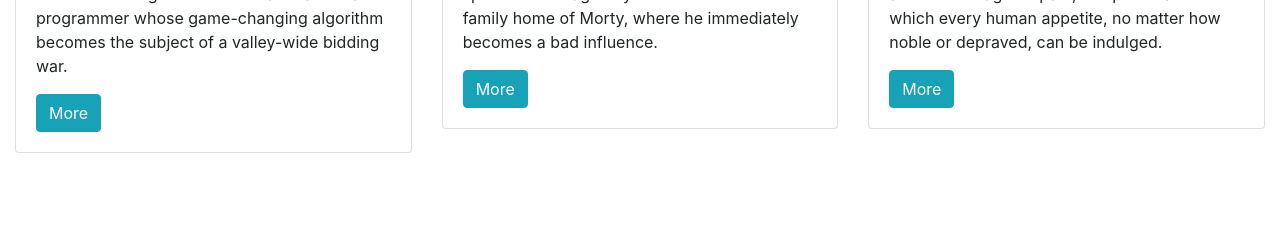
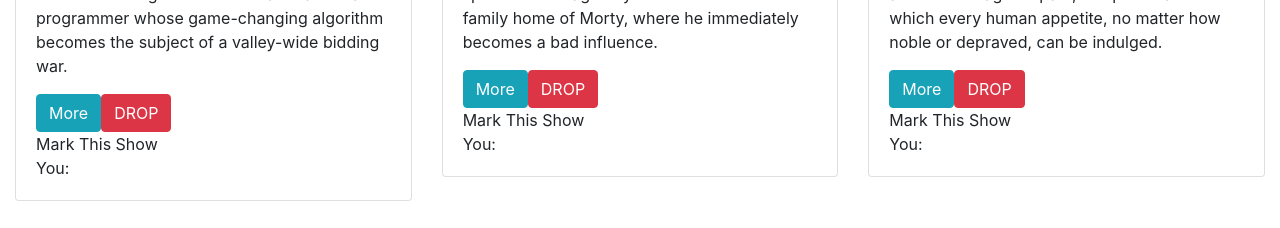
Before and after one commit to BashayerNouri/Track_My_Shows, a React (Create React App) app: page / in a window 1280 px wide. Shown: the part 569-797 px from the top of the page. Built offline with nearby package versions, Linux system fonts and the light colour scheme.

Commit message:
working on the mark shows

```diff
--- a/package.json
+++ b/package.json
@@ -14,9 +14,12 @@
     "react": "^16.12.0",
     "react-bootstrap": "^1.0.0-beta.16",
     "react-dom": "^16.12.0",
+    "react-dropdown": "^1.6.4",
+    "react-redux": "^7.2.0",
     "react-router": "^5.1.2",
     "react-router-dom": "^5.1.2",
-    "react-scripts": "3.4.0"
+    "react-scripts": "3.4.0",
+    "redux": "^4.0.5"
   },
   "scripts": {
     "start": "react-scripts start",
--- /dev/null
+++ b/src/Components/Dropdown.js
@@ -0,0 +1,220 @@
+import React, { Component } from 'react'
+import ReactDOM from 'react-dom'
+import classNames from 'classnames'
+
+const DEFAULT_PLACEHOLDER_STRING = 'Select...'
+
+class Dropdown extends Component {
+  constructor (props) {
+    super(props)
+    this.state = {
+      selected: this.parseValue(props.value, props.options) || {
+        label: typeof props.placeholder === 'undefined' ? DEFAULT_PLACEHOLDER_STRING : props.placeholder,
+        value: ''
+      },
+      isOpen: false
+    }
+    this.mounted = true
+    this.handleDocumentClick = this.handleDocumentClick.bind(this)
+    this.fireChangeEvent = this.fireChangeEvent.bind(this)
+  }
+
+  componentWillReceiveProps (newProps) {
+    if (newProps.value) {
+      var selected = this.parseValue(newProps.value, newProps.options)
+      if (selected !== this.state.selected) {
+        this.setState({selected: selected})
+      }
+    } else {
+      this.setState({selected: {
+        label: typeof newProps.placeholder === 'undefined' ? DEFAULT_PLACEHOLDER_STRING : newProps.placeholder,
+        value: ''
+      }})
+    }
+  }
+
+  componentDidMount () {
+    document.addEventListener('click', this.handleDocumentClick, false)
+    document.addEventListener('touchend', this.handleDocumentClick, false)
+  }
+
+  componentWillUnmount () {
+    this.mounted = false
+    document.removeEventListener('click', this.handleDocumentClick, false)
+    document.removeEventListener('touchend', this.handleDocumentClick, false)
+  }
+
+  handleMouseDown (event) {
+    if (this.props.onFocus && typeof this.props.onFocus === 'function') {
+      this.props.onFocus(this.state.isOpen)
+    }
+    if (event.type === 'mousedown' && event.button !== 0) return
+    event.stopPropagation()
+    event.preventDefault()
+
+    if (!this.props.disabled) {
+      this.setState({
+        isOpen: !this.state.isOpen
+      })
+    }
+  }
+
+  parseValue (value, options) {
+    let option
+
+    if (typeof value === 'string') {
+      for (var i = 0, num = options.length; i < num; i++) {
+        if (options[i].type === 'group') {
+          const match = options[i].items.filter(item => item.value === value)
+          if (match.length) {
+            option = match[0]
+          }
+        } else if (typeof options[i].value !== 'undefined' && options[i].value === value) {
+          option = options[i]
+        }
+      }
+    }
+
+    return option || value
+  }
+
+  setValue (value, label) {
+    let newState = {
+      selected: {
+        value,
+        label},
+      isOpen: false
+    }
+    this.fireChangeEvent(newState)
+    this.setState(newState)
+  }
+
+  fireChangeEvent (newState) {
+    if (newState.selected !== this.state.selected && this.props.onChange) {
+      this.props.onChange(newState.selected)
+    }
+  }
+
+  renderOption (option) {
+    let value = option.value
+    if (typeof value === 'undefined') {
+      value = option.label || option
+    }
+    let label = option.label || option.value || option
+    let isSelected = value === this.state.selected.value || value === this.state.selected
+
+    const classes = {
+      [`${this.props.baseClassName}-option`]: true,
+      [option.className]: !!option.className,
+      'is-selected': isSelected
+    }
+
+    const optionClass = classNames(classes)
+
+    return (
+      <div
+        key={value}
+        className={optionClass}
+        onMouseDown={this.setValue.bind(this, value, label)}
+        onClick={this.setValue.bind(this, value, label)}
+        role='option'
+        aria-selected={isSelected ? 'true' : 'false'}>
+        {label}
+      </div>
+    )
+  }
+
+  buildMenu () {
+    let { options, baseClassName } = this.props
+    let ops = options.map((option) => {
+      if (option.type === 'group') {
+        let groupTitle = (<div className={`${baseClassName}-title`}>
+          {option.name}
+        </div>)
+        let _options = option.items.map((item) => this.renderOption(item))
+
+        return (
+          <div className={`${baseClassName}-group`} key={option.name} role='listbox' tabIndex='-1'>
+            {groupTitle}
+            {_options}
+          </div>
+        )
+      } else {
+        return this.renderOption(option)
+      }
+    })
+
+    return ops.length ? ops : <div className={`${baseClassName}-noresults`}>
+                                No options found
+    </div>
+  }
+
+  handleDocumentClick (event) {
+    if (this.mounted) {
+      if (!ReactDOM.findDOMNode(this).contains(event.target)) {
+        if (this.state.isOpen) {
+          this.setState({ isOpen: false })
+        }
+      }
+    }
+  }
+
+  isValueSelected () {
+    return typeof this.state.selected === 'string' || this.state.selected.value !== ''
+  }
+
+  render () {
+    const { baseClassName, controlClassName, placeholderClassName, menuClassName, arrowClassName, arrowClosed, arrowOpen, className } = this.props
+
+    const disabledClass = this.props.disabled ? 'Dropdown-disabled' : ''
+    const placeHolderValue = typeof this.state.selected === 'string' ? this.state.selected : this.state.selected.label
+
+    const dropdownClass = classNames({
+      [`${baseClassName}-root`]: true,
+      [className]: !!className,
+      'is-open': this.state.isOpen
+    })
+    const controlClass = classNames({
+      [`${baseClassName}-control`]: true,
+      [controlClassName]: !!controlClassName,
+      [disabledClass]: !!disabledClass
+    })
+    const placeholderClass = classNames({
+      [`${baseClassName}-placeholder`]: true,
+      [placeholderClassName]: !!placeholderClassName,
+      'is-selected': this.isValueSelected()
+    })
+    const menuClass = classNames({
+      [`${baseClassName}-menu`]: true,
+      [menuClassName]: !!menuClassName
+    })
+    const arrowClass = classNames({
+      [`${baseClassName}-arrow`]: true,
+      [arrowClassName]: !!arrowClassName
+    })
+
+    const value = (<div className={placeholderClass}>
+      {placeHolderValue}
+    </div>)
+    const menu = this.state.isOpen ? <div className={menuClass} aria-expanded='true'>
+      {this.buildMenu()}
+    </div> : null
+
+    return (
+      <div className={dropdownClass}>
+        <div className={controlClass} onMouseDown={this.handleMouseDown.bind(this)} onTouchEnd={this.handleMouseDown.bind(this)} aria-haspopup='listbox'>
+          {value}
+          <div className={`${baseClassName}-arrow-wrapper`}>
+            {arrowOpen && arrowClosed
+              ? this.state.isOpen ? arrowOpen : arrowClosed
+              : <span className={arrowClass} />}
+          </div>
+        </div>
+        {menu}
+      </div>
+    )
+  }
+}
+
+Dropdown.defaultProps = { baseClassName: 'Dropdown' }
+export default Dropdown
--- a/src/Components/HomePage.js
+++ b/src/Components/HomePage.js
@@ -1,4 +1,5 @@
 import React, { Component } from "react";
+import { connect } from "react-redux";
 
 //Components
 import ShowsList from "./ShowsList";
@@ -25,11 +26,16 @@ class HomePage extends Component {
         <div className="container-responsive">
         <div className="col-12">
           <SearchBar filterShows={this.filterShows} />
-          <ShowsList filteredShows={this.state.filteredShows} />
+          <ShowsList shows={this.props.shows} filteredShows={this.state.filteredShows} />
         </div>
       </div>
     );
   }
 }
+const mapStateToProps = state => {
+  return {
+    shows: state.shows
+  };
+};
 
-export default HomePage;
+export default connect(mapStateToProps)(HomePage);
--- /dev/null
+++ b/src/Components/MarkShow.js
@@ -0,0 +1,37 @@
+import React, { Component } from 'react'
+import Dropdown from './Dropdown.js'
+
+const options = [
+  'Watching This Show.', 'Want to Watch This Show.', 'Finished This Show.'
+]
+
+class MarkShow extends Component {
+  constructor (props) {
+    super(props)
+    this.state = {
+      selected: ''
+    }
+    this._onSelect = this._onSelect.bind(this)
+  }
+
+  _onSelect (option) {
+    console.log('You selected ', option.label)
+    this.setState({selected: option})
+  }
+
+  render () {
+    const defaultOption = this.state.selected
+    const placeHolderValue = typeof this.state.selected === 'string' ? this.state.selected : this.state.selected.label
+
+    return (
+      <section>
+        <Dropdown options={options} onChange={this._onSelect} value={defaultOption} placeholder="Mark This Show" />
+        <div className='result'>
+          You:
+          <strong> {placeHolderValue} </strong>
+        </div>
+      </section>
+    )
+  }
+}
+export default MarkShow
--- a/src/Components/ShowCard.js
+++ b/src/Components/ShowCard.js
@@ -1,25 +1,57 @@
-import React from "react";
+import React, { Component } from "react";
 import { Link } from "react-router-dom";
+import { connect } from "react-redux";
 
-function ShowCard(props) {
+//
+import { deleteShow } from "../stores/actions";
+
+
+//
+import MarkShow from './MarkShow'
+
+
+
+class ShowCard extends Component {
+
+  render() {
+    const show = this.props.show;
   return (
     <div className="col-lg-4 col-md-6 col-12">
       <div className="card">
         <img
-          src={props.show.image.original}
+          src={this.props.show.image.original}
           className="card-img-top"
           alt="show"
         />
         <div className="card-body">
-          <h5 className="card-title">{props.show.name}</h5>
-          <p className="card-text">{props.show.summary}</p>
-          <Link className="btn btn-md btn-info" to={`/show/${props.show.id}`}>
+          <h5 className="card-title">{this.props.show.name}</h5>
+          <p className="card-text">{this.props.show.summary}</p>
+          <Link className="btn btn-md btn-info" to={`/show/${this.props.show.id}`}>
             More
           </Link>
+          <button
+            className="btn btn-md btn-danger"
+            onClick={() => this.props.deleteShow(show)}
+          >
+            DROP
+          </button>
+          <div>
+        <MarkShow />
+      </div>
         </div>
       </div>
     </div>
   );
 }
+}
 
-export default ShowCard;
+const mapDispatchToProps = dispatch => {
+  return {
+    deleteShow: show => dispatch(deleteShow(show))
+  };
+};
+
+export default connect(
+  null,
+  mapDispatchToProps
+)(ShowCard);
--- a/src/index.js
+++ b/src/index.js
@@ -11,12 +11,19 @@ import "bootstrap/dist/css/bootstrap.min.css";
 // Bootstrap JS
 import "bootstrap/dist/js/bootstrap.bundle.min";
 
+import { createStore } from "redux";
+import { Provider } from "react-redux";
+import reducer from "./stores/reducer";
 
 
+const store = createStore(reducer);
+
 ReactDOM.render((
-    <BrowserRouter>
-      <App/>
-    </BrowserRouter>
+  <BrowserRouter>
+    <Provider store={store}>
+      <App />
+    </Provider>
+  </BrowserRouter>
   ), document.getElementById('root'))
 
 // If you want your app to work offline and load faster, you can change
--- /dev/null
+++ b/src/stores/actions.js
@@ -0,0 +1,9 @@
+const DELETE_SHOW = "DELETE_SHOW";
+
+
+export const deleteShow = show => {
+  return {
+    type: DELETE_SHOW,
+    payload: show
+  };
+};
--- /dev/null
+++ b/src/stores/reducer.js
@@ -0,0 +1,19 @@
+import shows from "../Data/shows";
+
+const initialState = {
+  shows: shows,
+};
+
+const reducer = (state = initialState, action) => {
+  switch (action.type) {
+    case "DELETE_SHOW":
+      return {
+        ...state,
+        shows: state.shows.filter(show => action.payload !== show)
+      };
+    default:
+      return state;
+  }
+};
+
+export default reducer;
```
